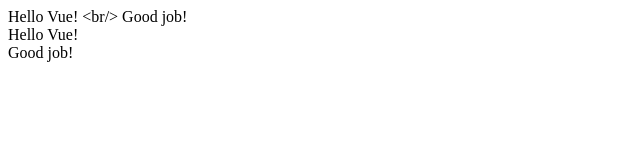
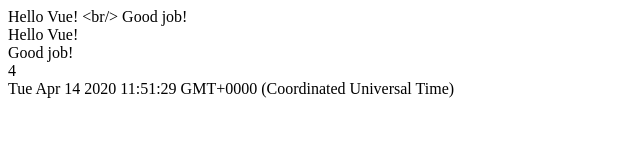
Before and after one commit to hellomac87/vuejs-fc, a plain HTML site: page index.html in a window 1280 px wide. Shown: the whole page, without its empty margins (0-640 px from the left). Drawn offline with nearby package versions, Linux system fonts and the light colour scheme.

Commit message:
js expression

```diff
--- a/index.html
+++ b/index.html
@@ -12,6 +12,9 @@
     <div id="app">
       <div>{{ msg }}</div>
       <div v-html="msg"></div>
+      <!-- js expression -->
+      <div>{{ number + 2 }}</div>
+      <div>{{ new Date() }}</div>
     </div>
 
     <script>
@@ -19,6 +22,7 @@
         el: "#app",
         data: {
           msg: "Hello Vue! <br/> Good job!",
+          number: 2,
         },
       });
     </script>
```
